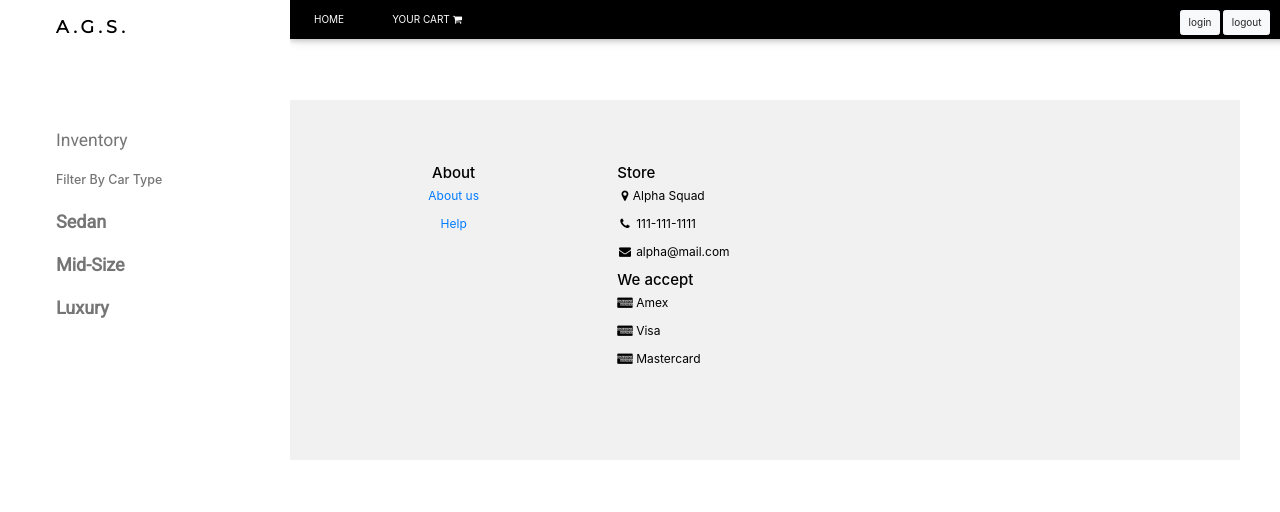
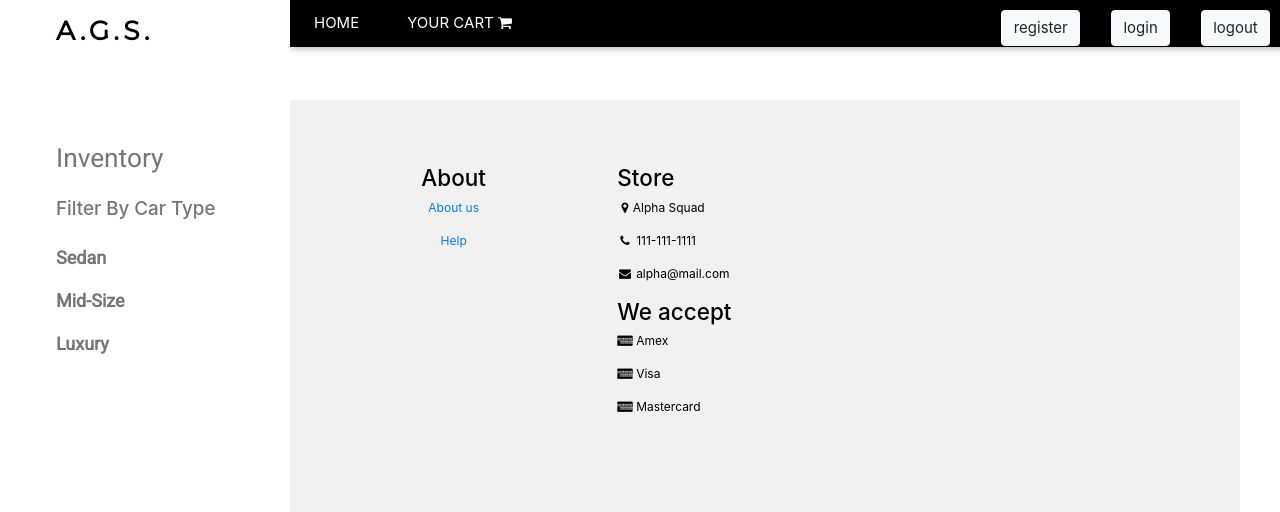
Before and after one commit to GregoryWiltshire/finalproject, a PHP site: page /inventory.php in a window 1280 px wide. Shown: the top 512 px of the page. Run offline with PHP 8.4, Linux system fonts and the light colour scheme; data that the repository does not hold is empty.

Commit message:
added login register logout buttons, fixed login/register css

```diff
--- a/inventory.php
+++ b/inventory.php
@@ -11,14 +11,6 @@
 <link rel="stylesheet" href="https://fonts.googleapis.com/css?family=Roboto">
 <link rel="stylesheet" href="https://fonts.googleapis.com/css?family=Montserrat">
 <link rel="stylesheet" href="https://cdnjs.cloudflare.com/ajax/libs/font-awesome/4.7.0/css/font-awesome.min.css">
-<!-- Latest compiled and minified CSS -->
-<link rel="stylesheet" href="https://maxcdn.bootstrapcdn.com/bootstrap/3.3.7/css/bootstrap.min.css" integrity="sha384-BVYiiSIFeK1dGmJRAkycuHAHRg32OmUcww7on3RYdg4Va+PmSTsz/K68vbdEjh4u" crossorigin="anonymous">
-
-<!-- Optional theme -->
-<link rel="stylesheet" href="https://maxcdn.bootstrapcdn.com/bootstrap/3.3.7/css/bootstrap-theme.min.css" integrity="sha384-rHyoN1iRsVXV4nD0JutlnGaslCJuC7uwjduW9SVrLvRYooPp2bWYgmgJQIXwl/Sp" crossorigin="anonymous">
-
-<!-- Latest compiled and minified JavaScript -->
-<script src="https://maxcdn.bootstrapcdn.com/bootstrap/3.3.7/js/bootstrap.min.js" integrity="sha384-Tc5IQib027qvyjSMfHjOMaLkfuWVxZxUPnCJA7l2mCWNIpG9mGCD8wGNIcPD7Txa" crossorigin="anonymous"></script>
 <style>
 .w3-sidebar a {font-family: "Roboto", sans-serif}
 body,h1,h2,h3,h4,h5,h6,.w3-wide {font-family: "Montserrat", sans-serif;}
@@ -30,10 +22,18 @@ body,h1,h2,h3,h4,h5,h6,.w3-wide {font-family: "Montserrat", sans-serif;}
 #loginButton {
   position: absolute;
   top: 10px;
-  right: 350px;
+  right: 400px;
+}
+#registerButton {
+  position: absolute;
+  top: 10px;
+  right: 490px;
 }
 </style>
 <body class="w3-content" style="max-width:1200px">
+
+
+
   <?php
 
 include 'grid.php';
@@ -41,20 +41,18 @@ include 'grid.php';
 $cart = array
     (
     //carname,imageurl,price/day,rentalstart,rentalend,days
-    array("car_name"=>"Yaris","img_url"=>"yaris.png","price"=>29.99,"rental_start"=>"12/8/18","rental_end"=>"12/10/18","item_number"=>2),
-    array("car_name"=>"Corolla","img_url"=>"corolla.png","price"=>199.99,"rental_start"=>"12/8/18","rental_end"=>"12/10/18","item_number"=>2)
+    array("car_name" => "Yaris", "img_url" => "yaris.png", "price" => 29.99, "rental_start" => "12/8/18", "rental_end" => "12/10/18", "item_number" => 2),
+    array("car_name" => "Corolla", "img_url" => "corolla.png", "price" => 199.99, "rental_start" => "12/8/18", "rental_end" => "12/10/18", "item_number" => 2),
 );
 
-    if(!isset($_SESSION['cart'])){
+if (!isset($_SESSION['cart'])) {
     $_SESSION['cart'] = $cart;
 }
 
-
 //remove item from the cart
-if ($_SERVER['REQUEST_METHOD'] == 'POST'){
+if ($_SERVER['REQUEST_METHOD'] == 'POST') {
     remove_item($_POST['item_number']);
 }
-
 
 ?>
 <!-- Sidebar/menu -->
@@ -104,6 +102,9 @@ if ($_SERVER['REQUEST_METHOD'] == 'POST'){
     </form>
     <form action="inventory.php" method="post">
           <input type="submit" name="someAction" class="btn btn-light" value="login" id="loginButton"/>
+    </form>
+    <form action="inventory.php" method="post">
+          <input type="submit" name="someAction" class="btn btn-light" value="register" id="registerButton"/>
     </form>
     <a href="#" class="w3-bar-item w3-button w3-padding-large">HOME</a>
     <div class="w3-dropdown-hover w3-hide-small">
@@ -216,8 +217,7 @@ function w3_close() {
 
 
   <?php
-      if($_SERVER['REQUEST_METHOD'] == "POST" and isset($_POST['someAction']))
-      {
+if ($_SERVER['REQUEST_METHOD'] == "POST" and isset($_POST['someAction'])) {
     destroy_session();
 }
 function destroy_session()
```
Also changed, not shown: index.php (+8 -0 lines), register.php (+3 -4 lines). Lines whose indentation alone changed are shown as unchanged.
